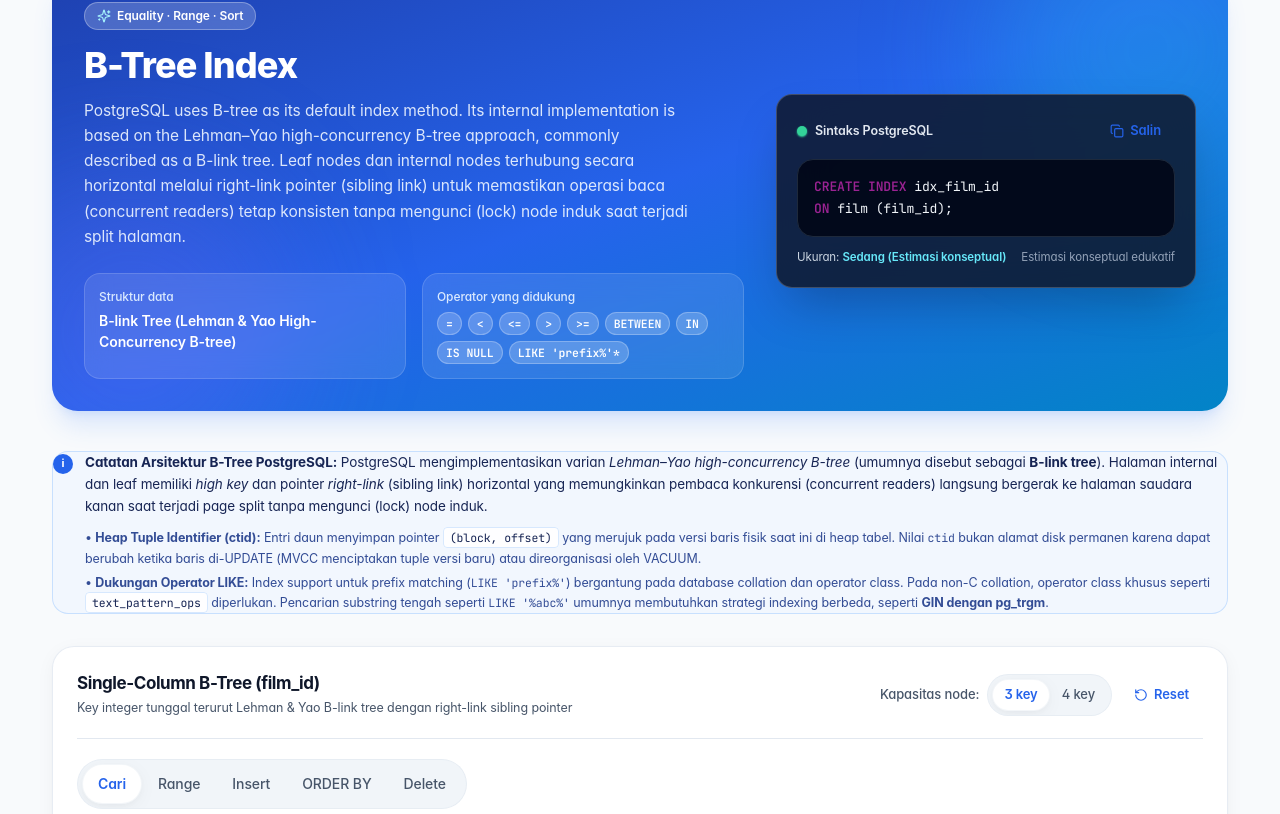
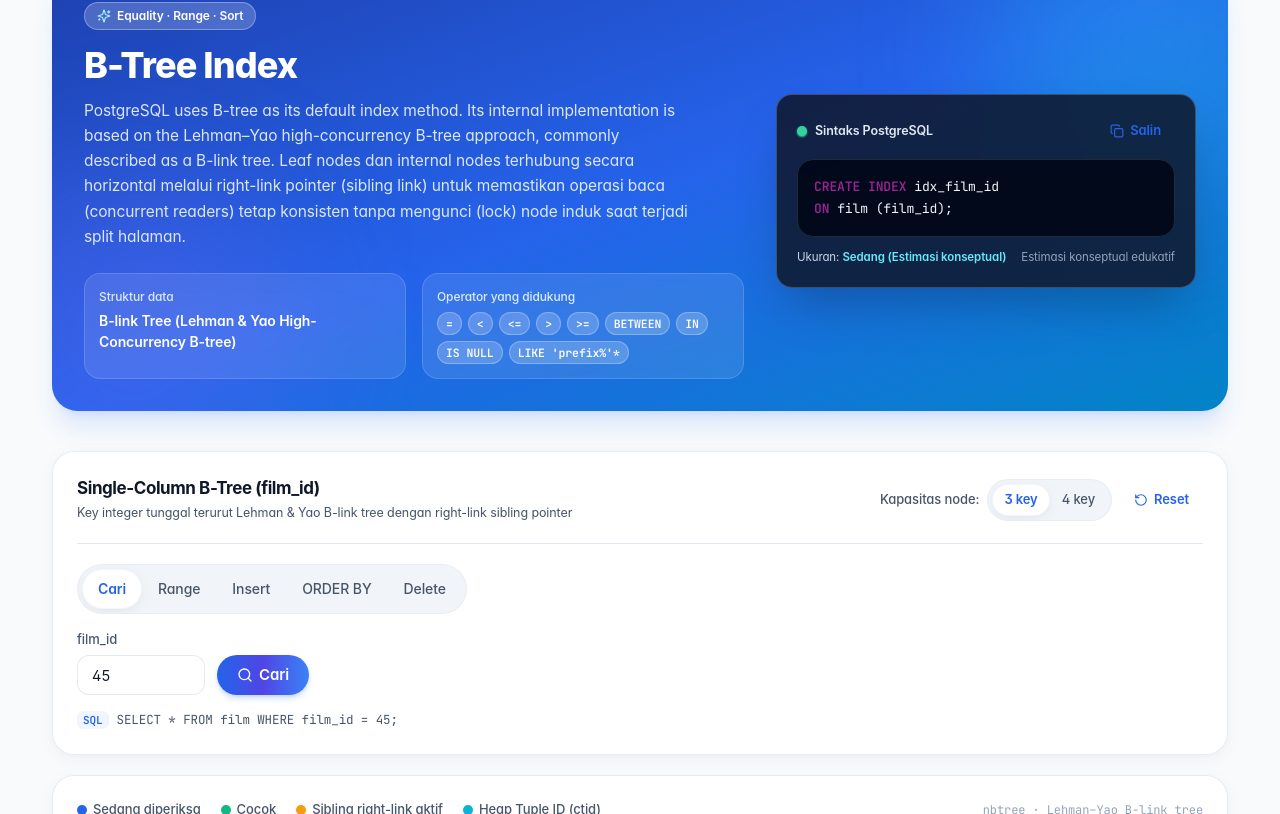
Before and after one commit to ramsyallf/indexlab-sql, a React (Vite) app: page /playground#/playground/btree in a window 1280 px wide. Shown: the part 359-1173 px from the top of the page. Built offline with nearby package versions, Linux system fonts and the light colour scheme.

Commit message:
style: remove 'Catatan Arsitektur B-Tree PostgreSQL' section from playground view

```diff
--- a/src/components/playground/IndexPlaygroundView.tsx
+++ b/src/components/playground/IndexPlaygroundView.tsx
@@ -138,29 +138,6 @@ export const IndexPlaygroundView: React.FC<Props> = ({ selectedIndex: propSelect
         </div>
       </section>
 
-      {selectedIndex === 'btree' && (
-        <div className="mb-8 rounded-2xl border border-blue-200/80 bg-blue-50/70 p-4.5 text-[13.5px] leading-relaxed text-blue-950 shadow-xs">
-          <div className="flex items-start gap-3">
-            <span className="mt-0.5 flex h-5 w-5 shrink-0 items-center justify-center rounded-full bg-blue-600 text-[11px] font-bold text-white shadow-xs">
-              i
-            </span>
-            <div className="space-y-1.5">
-              <p>
-                <strong>Catatan Arsitektur B-Tree PostgreSQL:</strong> PostgreSQL mengimplementasikan varian <em>Lehman–Yao high-concurrency B-tree</em> (umumnya disebut sebagai <strong>B-link tree</strong>). Halaman internal dan leaf memiliki <em>high key</em> dan pointer <em>right-link</em> (sibling link) horizontal yang memungkinkan pembaca konkurensi (concurrent readers) langsung bergerak ke halaman saudara kanan saat terjadi page split tanpa mengunci (lock) node induk.
-              </p>
-              <div className="space-y-1 text-[12.5px] text-blue-900/90 pt-1">
-                <p>
-                  • <strong>Heap Tuple Identifier (ctid):</strong> Entri daun menyimpan pointer <code className="rounded bg-white/90 px-1.5 py-0.5 font-mono text-[11.5px] text-blue-950 border border-blue-200/60">(block, offset)</code> yang merujuk pada versi baris fisik saat ini di heap tabel. Nilai <code className="font-mono text-[11.5px]">ctid</code> bukan alamat disk permanen karena dapat berubah ketika baris di-UPDATE (MVCC menciptakan tuple versi baru) atau direorganisasi oleh VACUUM.
-                </p>
-                <p>
-                  • <strong>Dukungan Operator LIKE:</strong> Index support untuk prefix matching (<code className="font-mono text-[11.5px]">LIKE 'prefix%'</code>) bergantung pada database collation dan operator class. Pada non-C collation, operator class khusus seperti <code className="rounded bg-white/90 px-1.5 py-0.5 font-mono text-[11.5px] text-blue-950 border border-blue-200/60">text_pattern_ops</code> diperlukan. Pencarian substring tengah seperti <code className="font-mono text-[11.5px]">LIKE '%abc%'</code> umumnya membutuhkan strategi indexing berbeda, seperti <strong>GIN dengan pg_trgm</strong>.
-                </p>
-              </div>
-            </div>
-          </div>
-        </div>
-      )}
-
       <AnimatePresence mode="wait">
         <motion.div
           key={selectedIndex}
```
